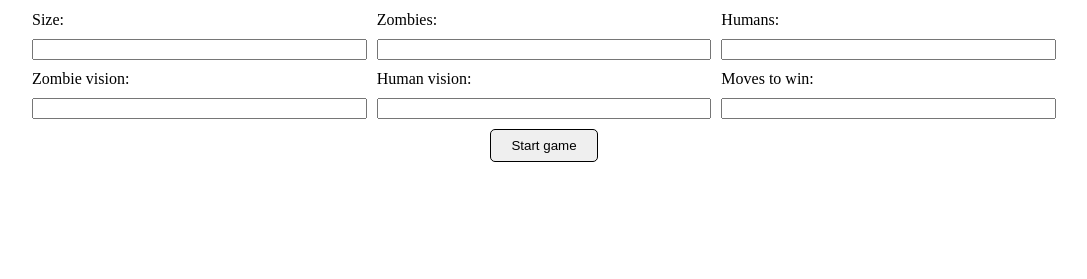
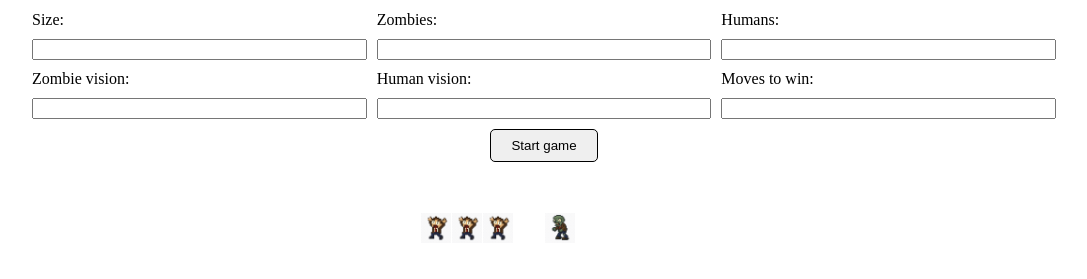
Before and after one commit to mindbox-cloud/frontend-collocation-game-team-6, a website built with Vite: page index.html in a window 1280 px wide. Shown: the part 79-358 px from the top of the page, without its empty margins (96-1183 px from the left). Built offline with nearby package versions, Linux system fonts and the light colour scheme.

Commit message:
fixed namings

```diff
--- a/src/field.ts
+++ b/src/field.ts
@@ -19,8 +19,8 @@ const renderField = () => {
     }
 
     field.innerHTML = ''
-    field.style.gridTemplateRows = `repeat(${size}, minmax(15px, 1fr))`
-    field.style.gridTemplateColumns = `repeat(${size}, minmax(15px, 1fr))`
+    field.style.gridTemplateRows = `repeat(${size}, minmax(30px, 1fr))`
+    field.style.gridTemplateColumns = `repeat(${size}, minmax(30px, 1fr))`
 
     for (let x = 0; x < size; x++) {
         for (let y = 0; y < size; y++) {
--- a/src/game.ts
+++ b/src/game.ts
@@ -19,7 +19,7 @@ const humansArr = new Array(gameConfig.humans).fill(null).map((el, i, arr) => {
 const zombieArr = new Array(gameConfig.zombies).fill(null).map((el, i, arr) => {
     return new Agent(
         `zombie_${i}`,
-        AgentType.HUMAN,
+        AgentType.ZOMBIE,
         10,
         [1, 5],
         2,
--- a/src/style.css
+++ b/src/style.css
@@ -52,12 +52,12 @@ html {
     border-radius: 2px;
 }
 
-.cell_human {
+.human {
     background-image: url("/Human.png");
     background-size: cover;
 }
 
-.cell_zombie {
+.zombie {
     background-image: url("/Zombie.png");
     background-size: cover;
 }
--- a/src/utils/getPath.ts
+++ b/src/utils/getPath.ts
@@ -3,8 +3,6 @@ import type {Agent} from "../agent/Agent.ts";
 
 export const getPath = (position: Position, agents: Agent[] ) => {
 
-
-
     const result: Position[] = [[1,2],[1,3],[1,4]]
 
     return result
```
